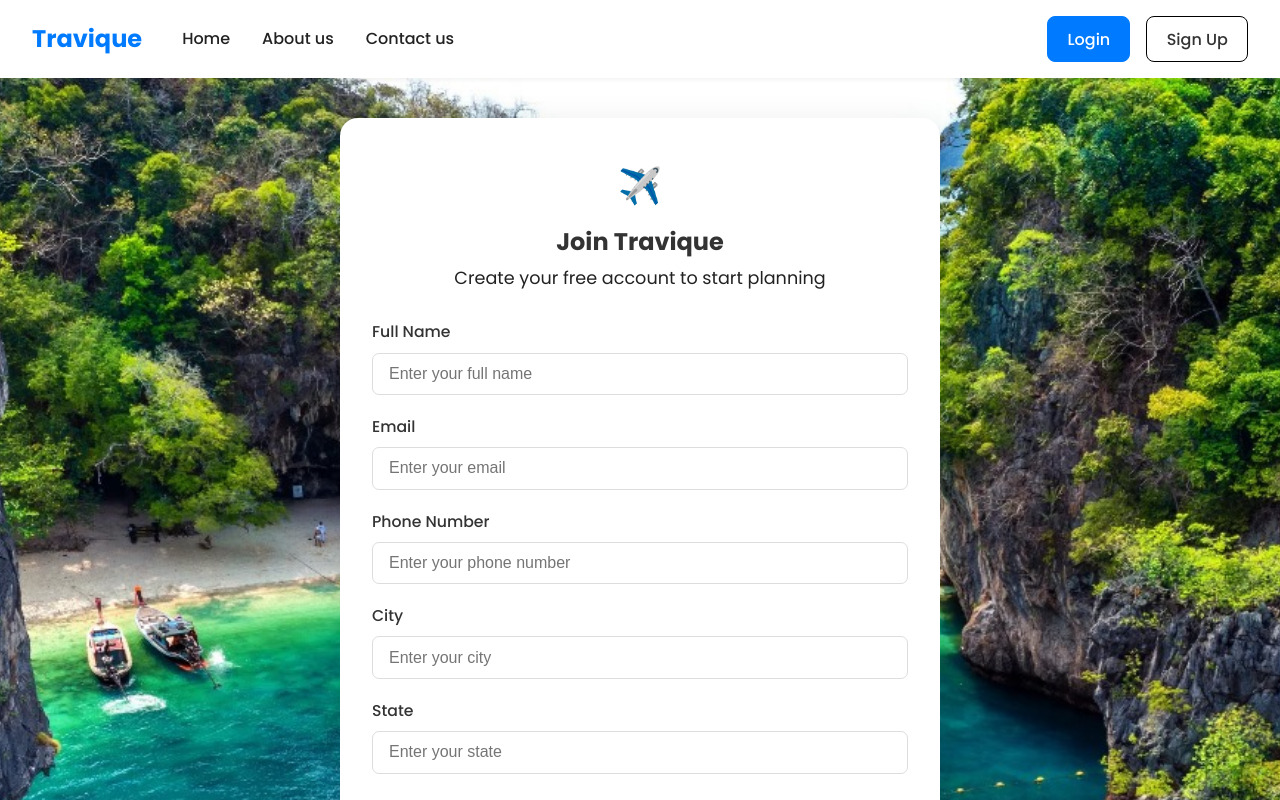
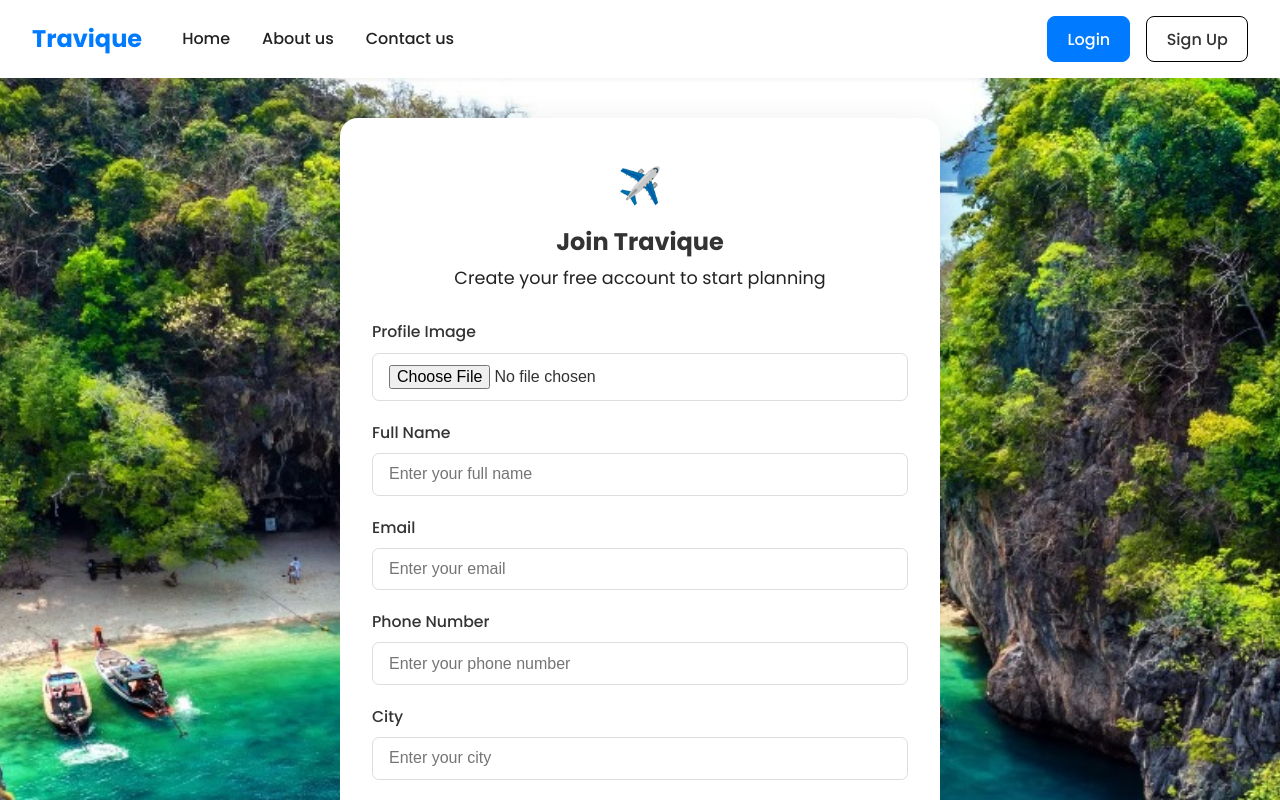
Before and after one commit to pankaj0695/Travique-Brahmashira, a React (Vite) app in the folder frontend/: page /signup in a window 1280 px wide. Shown: the top 800 px of the page. Built offline with nearby package versions, Linux system fonts and the light colour scheme.

Commit message:
fix signup page

```diff
--- a/frontend/src/pages/Signup.jsx
+++ b/frontend/src/pages/Signup.jsx
@@ -19,6 +19,8 @@ const Signup = () => {
   });
   const [error, setError] = useState("");
   const [loading, setLoading] = useState(false);
+  const [imageUploading, setImageUploading] = useState(false);
+  const [imagePreview, setImagePreview] = useState("");
   const navigate = useNavigate();
   const { setUser } = useUser();
 
@@ -27,6 +29,36 @@ const Signup = () => {
       ...formData,
       [e.target.name]: e.target.value,
     });
+  };
+
+  const handleImageChange = async (e) => {
+    const file = e.target.files[0];
+    if (!file) return;
+    setImageUploading(true);
+    setError("");
+    setImagePreview(URL.createObjectURL(file));
+    const formDataCloud = new FormData();
+    formDataCloud.append("file", file);
+    formDataCloud.append("upload_preset", "Travique");
+    try {
+      const res = await fetch(
+        "https://api.cloudinary.com/v1_1/dnfkcjujc/image/upload",
+        {
+          method: "POST",
+          body: formDataCloud,
+        }
+      );
+      const data = await res.json();
+      if (data.secure_url) {
+        setFormData((prev) => ({ ...prev, image: data.secure_url }));
+      } else {
+        setError("Image upload failed");
+      }
+    } catch (err) {
+      setError("Image upload error");
+    } finally {
+      setImageUploading(false);
+    }
   };
 
   const handleSignup = async (e) => {
@@ -42,7 +74,12 @@ const Signup = () => {
 
     try {
       const { confirmPassword, ...signupData } = formData;
-
+      // Ensure image field is present
+      if (!signupData.image) {
+        setError("Please upload a profile image");
+        setLoading(false);
+        return;
+      }
       const response = await fetch(`${backend_url}/api/auth/register`, {
         method: "POST",
         headers: {
@@ -82,7 +119,33 @@ const Signup = () => {
           {error && (
             <div style={{ color: "red", marginBottom: 8 }}>{error}</div>
           )}
-          <form className={styles.form} onSubmit={handleSignup}>
+          <form
+            className={styles.form}
+            onSubmit={handleSignup}
+            encType="multipart/form-data"
+          >
+            <label>Profile Image</label>
+            <input
+              type="file"
+              accept="image/*"
+              onChange={handleImageChange}
+              disabled={imageUploading}
+            />
+            {imageUploading && (
+              <div style={{ color: "#007bff" }}>Uploading image...</div>
+            )}
+            {imagePreview && (
+              <img
+                src={imagePreview}
+                alt="Preview"
+                style={{
+                  width: 80,
+                  height: 80,
+                  borderRadius: "50%",
+                  marginBottom: 8,
+                }}
+              />
+            )}
             <label>Full Name</label>
             <input
               type="text"
```
